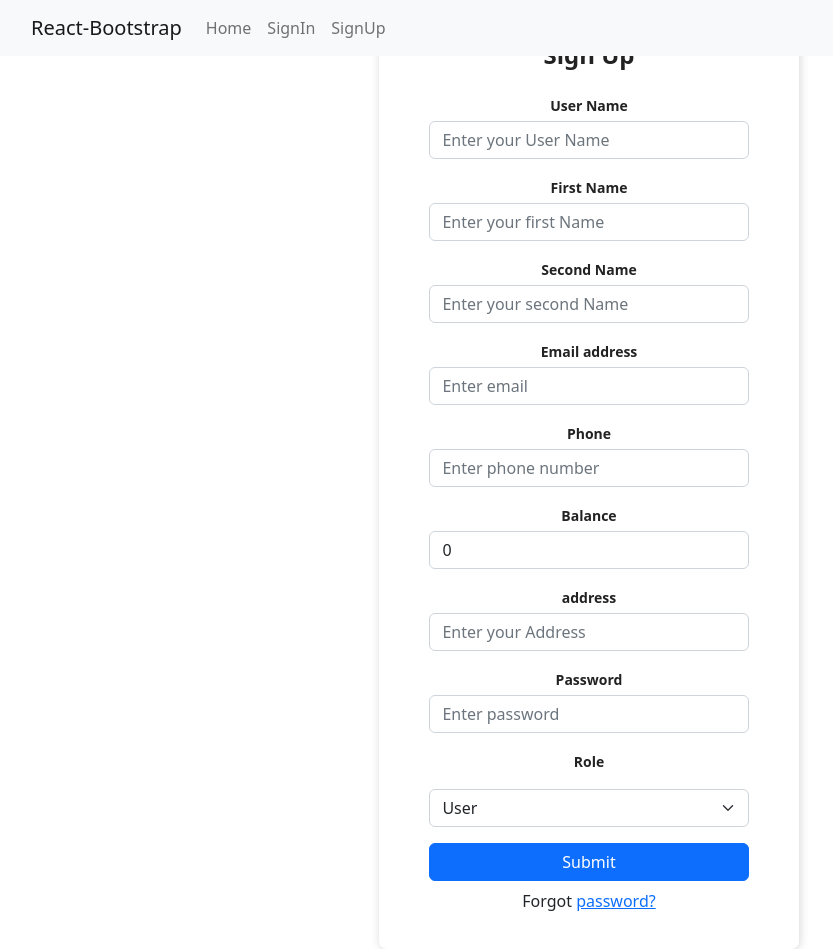
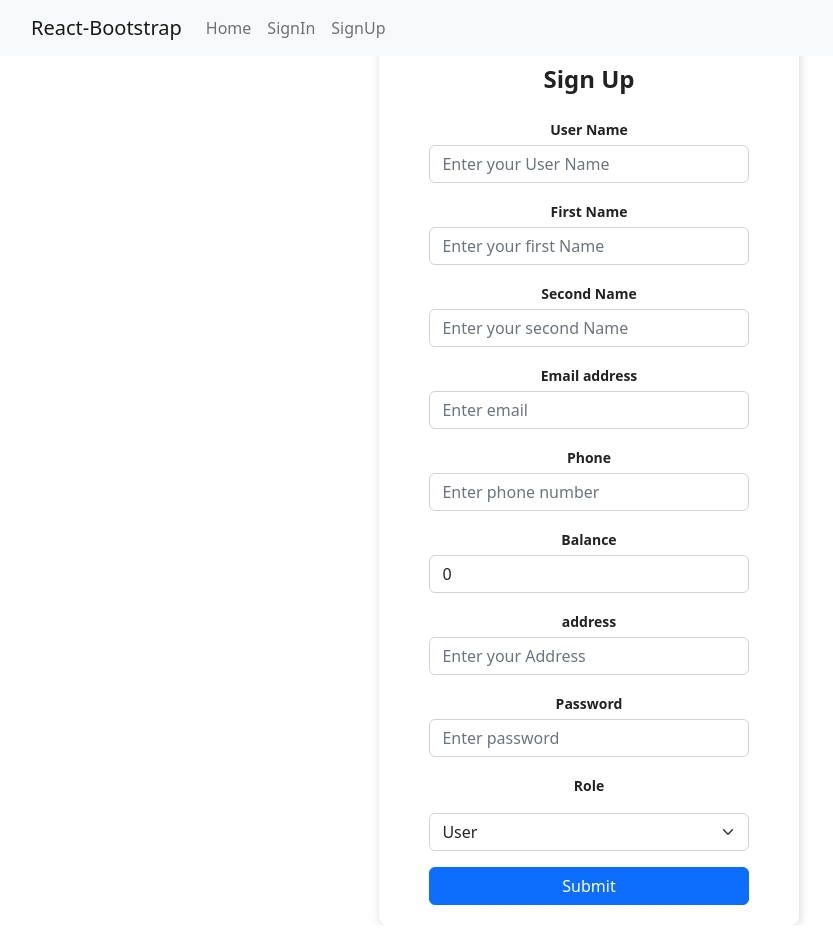
Before and after one commit to rroshdy11/Online-Shopping-Front, a React (Create React App) app: page /SignUp in a window 1280 px wide. Shown: the whole page, without its empty margins (51-884 px from the left). After the commit the page ends 925 px from the top, so only its background shows below. Built offline with nearby package versions, Linux system fonts and the light colour scheme.

Commit message:
Sign In div not form

```diff
--- a/src/Components/SignIn/SignIn.jsx
+++ b/src/Components/SignIn/SignIn.jsx
@@ -80,7 +80,7 @@ async function handleSubmit () {
 }
   return (
     <div className="Auth-form-container">
-      <form className="Auth-form"  >
+      <div className="Auth-form"  >
         <div className="Auth-form-content">
           <h3 className="Auth-form-title">Sign In</h3>
           <div className="form-group mt-3">
@@ -126,7 +126,7 @@ async function handleSubmit () {
              <a href="/SignUp"> Account?</a>
           </p>
         </div>
-      </form>
+      </div>
     </div>
   );
 };
--- a/src/Components/SingUp/SignUp.jsx
+++ b/src/Components/SingUp/SignUp.jsx
@@ -91,7 +91,7 @@ export const SignUp = () => {
   }
   return (
     <div className="Auth-form-container">
-      <form className="Auth-form">
+      <div className="Auth-form">
         <div className="Auth-form-content">
           <h3 className="Auth-form-title">Sign Up</h3>
           <div className="form-group mt-3">
@@ -199,12 +199,8 @@ export const SignUp = () => {
               Submit
             </button>
           </div>
-
-          <p className="forgot-password text-right mt-2">
-            Forgot <a href="#">password?</a>
-          </p>
         </div>
-      </form>
+      </div>
     </div>
   );
 };
```
